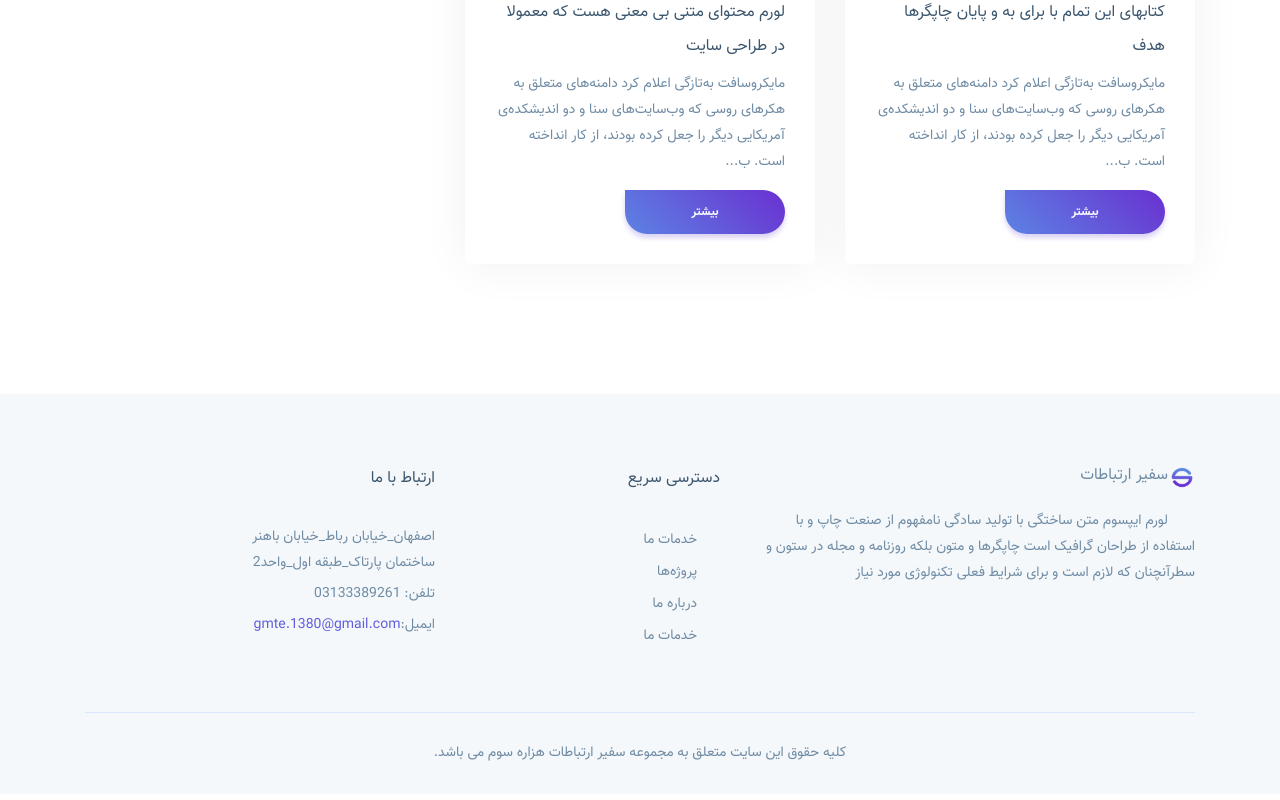
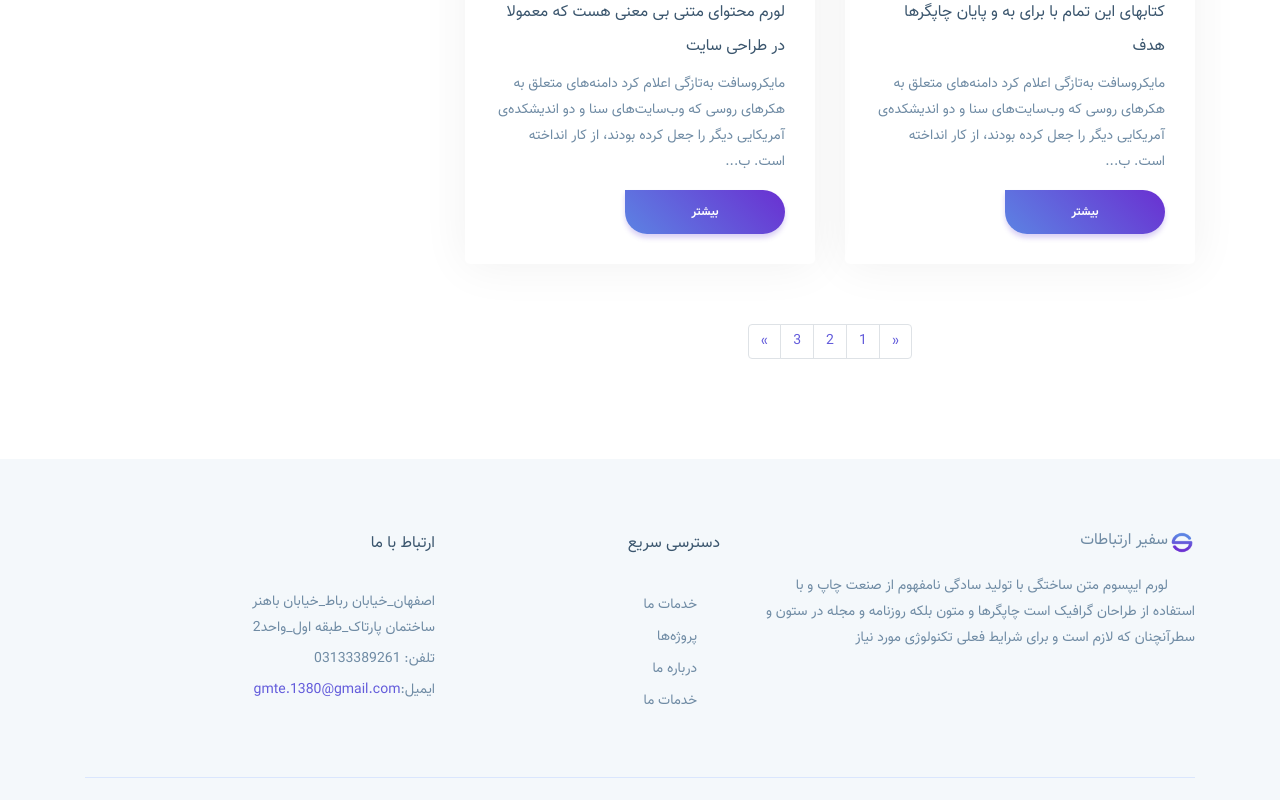
Before and after one commit to BanisharifM/Safirict, a Next.js app: page /projects in a window 1280 px wide. Shown: the part 1882-2682 px from the top of the page. Built offline with nearby package versions, Linux system fonts and the light colour scheme; a web font is replaced by a local one.

Commit message:
working on pagination

```diff
--- /dev/null
+++ b/components/Global/Pagination/Item.tsx
@@ -0,0 +1,11 @@
+import React from "react";
+
+const Item: React.FC = ({ children }) => {
+  return (
+    <li className="page-item">
+      <a className="page-link">{children}</a>
+    </li>
+  );
+};
+
+export default Item;
--- /dev/null
+++ b/components/Global/Pagination/index.tsx
@@ -0,0 +1,39 @@
+import React from "react";
+import UL from "../UL";
+import Item from "./Item";
+
+interface PaginationProps {
+  current: number;
+  total: number;
+  perPage: number;
+  onChange: (n: number) => void;
+}
+const index: React.FC<PaginationProps> = ({
+  current,
+  total,
+  perPage,
+  onChange,
+}) => {
+  const pagesCount = total / perPage ? total / perPage : 1;
+  return (
+    <nav>
+      <UL className="pagination justify-content-center">
+        <Item>
+          <span aria-hidden="true">«</span>
+          <span className="sr-only">قبل</span>
+        </Item>
+        {Array(pagesCount)
+          .fill("")
+          .map((_, i) => (
+            <Item>{i+1}</Item>
+          ))}
+        <Item>
+          <span aria-hidden="true">»</span>
+          <span className="sr-only">بعد</span>
+        </Item>
+      </UL>
+    </nav>
+  );
+};
+
+export default index;
--- a/pages/projects.tsx
+++ b/pages/projects.tsx
@@ -1,5 +1,6 @@
 import BreadCrumbs from "components/Global/BreadCrumbs";
 import { INews } from "components/Global/models";
+import Pagination from "components/Global/Pagination";
 import Projects from "components/Projects";
 import Sidebar from "components/Projects/Sidebar";
 import { useState } from "react";
@@ -14,6 +15,7 @@ interface PageProps {
 const projects: React.FC<PageProps> = ({ data }) => {
   const [projectItems, setProjects] = useState<INews[]>(data);
   const [isLoading, setIsLoading] = useState(false);
+  const [currentPage, setCurrentPage] = useState(1);
   const handleSearch = async (value: string) => {
     const newProjects = projectItems.filter((item) =>
       item.title.includes(value)
@@ -23,6 +25,7 @@ const projects: React.FC<PageProps> = ({ data }) => {
     setIsLoading(false);
     setProjects(res.data);
   };
+  const handlePaginate = (value: number) => {};
   return (
     <section className="page">
       <BreadCrumbs />
@@ -31,6 +34,12 @@ const projects: React.FC<PageProps> = ({ data }) => {
           <Row>
             <Col lg={8}>
               <Projects isLoading={isLoading} projects={projectItems} />
+              <Pagination
+                perPage={2}
+                current={currentPage}
+                total={projectItems.length}
+                onChange={handlePaginate}
+              />
             </Col>
             <Col lg={4}>
               <aside className="default-aside">
```
